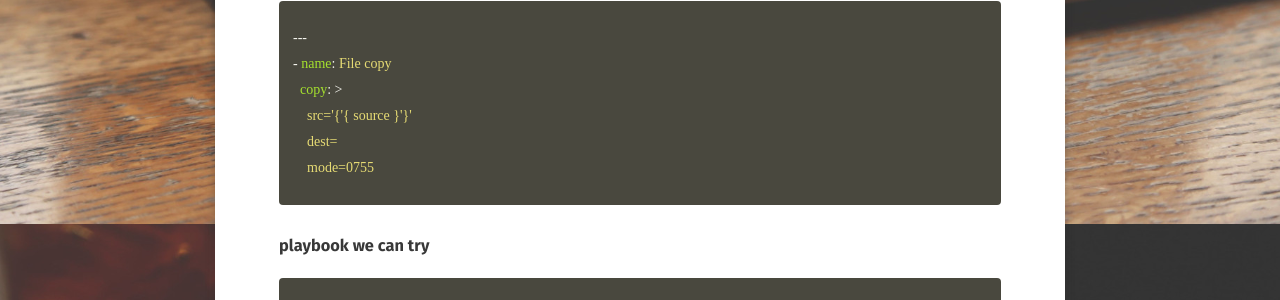
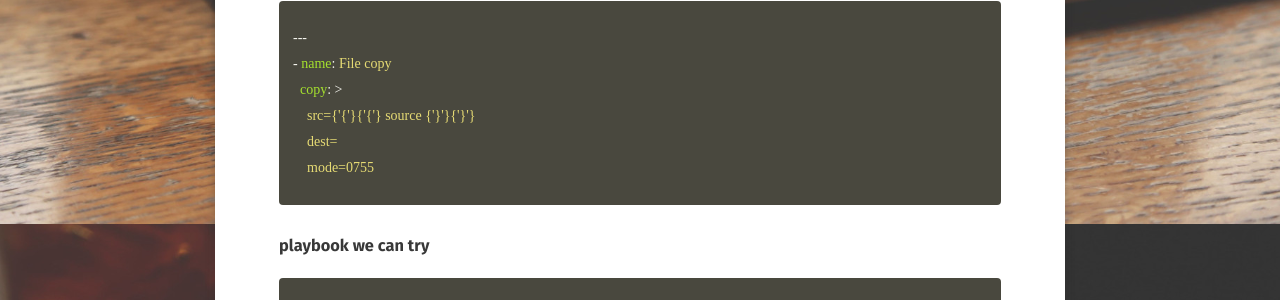
Before and after one commit to haleyyyblue/haleyyyblue.github.io, a Jekyll site: the page built from _posts/2018-12-22-ansible-includerole.md, in a window 1280 px wide. Shown: the part 676-976 px from the top of the page. Built offline with Jekyll 4.4.1, drawn with Linux system fonts in a browser that asks for light colours; some web fonts are replaced; comment, search, counter and statistics services are not loaded.

```diff
--- a/_posts/2018-12-22-ansible-includerole.md
+++ b/_posts/2018-12-22-ansible-includerole.md
@@ -20,7 +20,7 @@ There's one way to handle this without modifying original role yml.
 ---
 - name: File copy
   copy: >
-    src='{'{ source }'}'
+    src={'{'}{'{'} source {'}'}{'}'}
     dest={{ target }}
     mode=0755
 {% endhighlight %}
```
